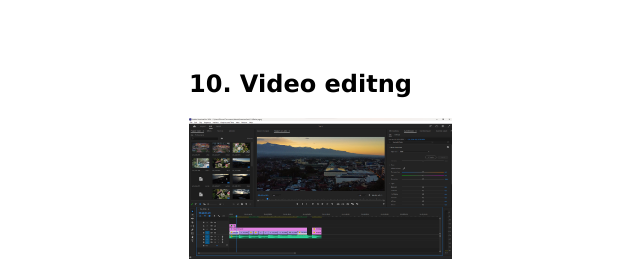
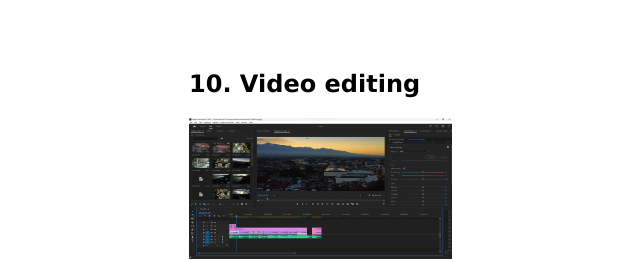
Before and after one commit to Ennoid-jpg/Fabro-me, a plain HTML site: page Favorite.html in a window 1280 px wide. Shown: the part 1744-2005 px from the top of the page, 155-795 px from the left. Drawn offline with Linux system fonts and the light colour scheme.

Commit message:
Update Favorite.html
Signed-off-by: Ennoid-jpg <61612474+Ennoid-jpg@users.noreply.github.com>

```diff
--- a/Favorite.html
+++ b/Favorite.html
@@ -199,7 +199,7 @@ html {
     <p></p>
 </div>
 <div class="favorite-item">
-  <h2>10. Video editng</h2>
+  <h2>10. Video editing</h2>
   <img src="edit.png" alt="edit">
   <p></p>
 </div>
```
